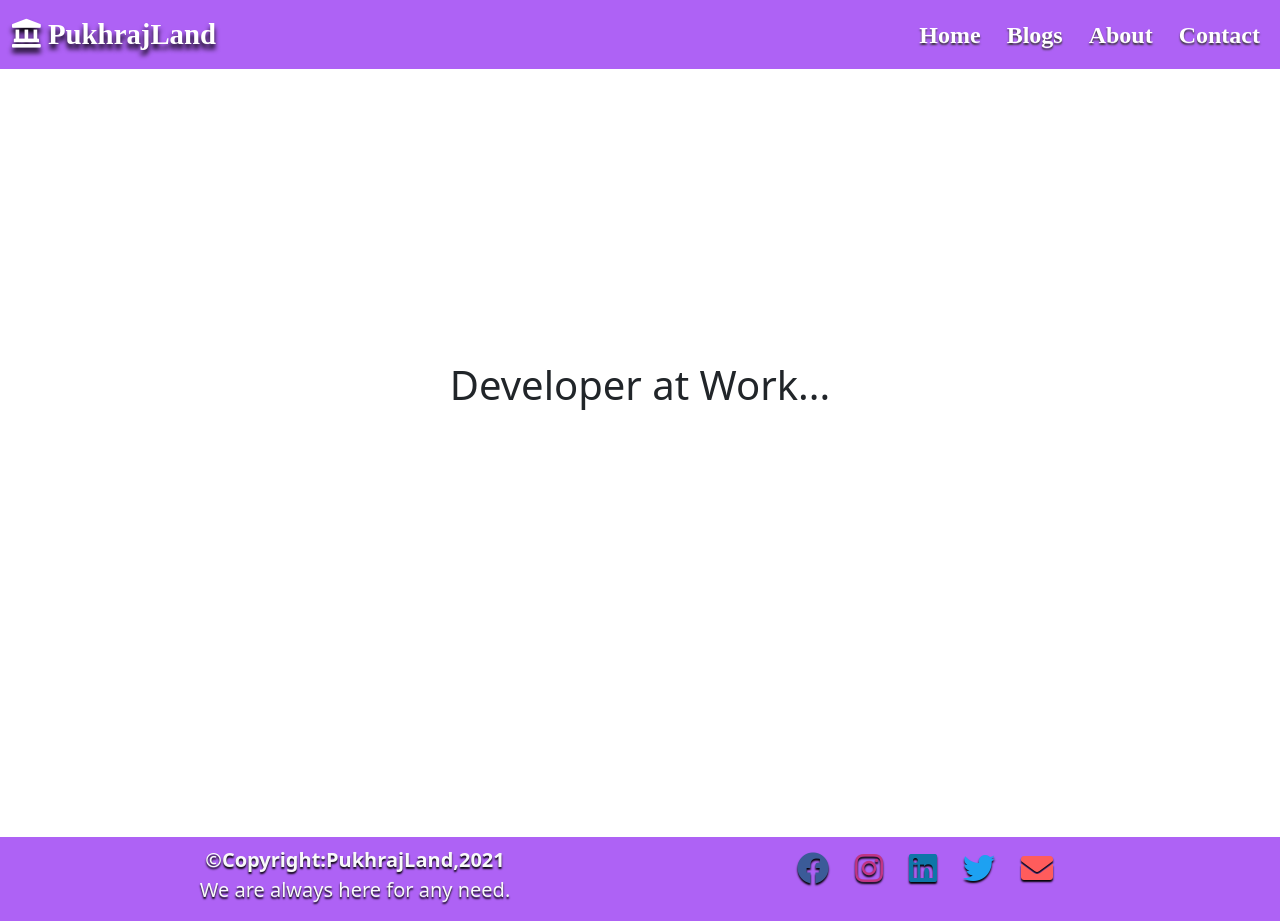
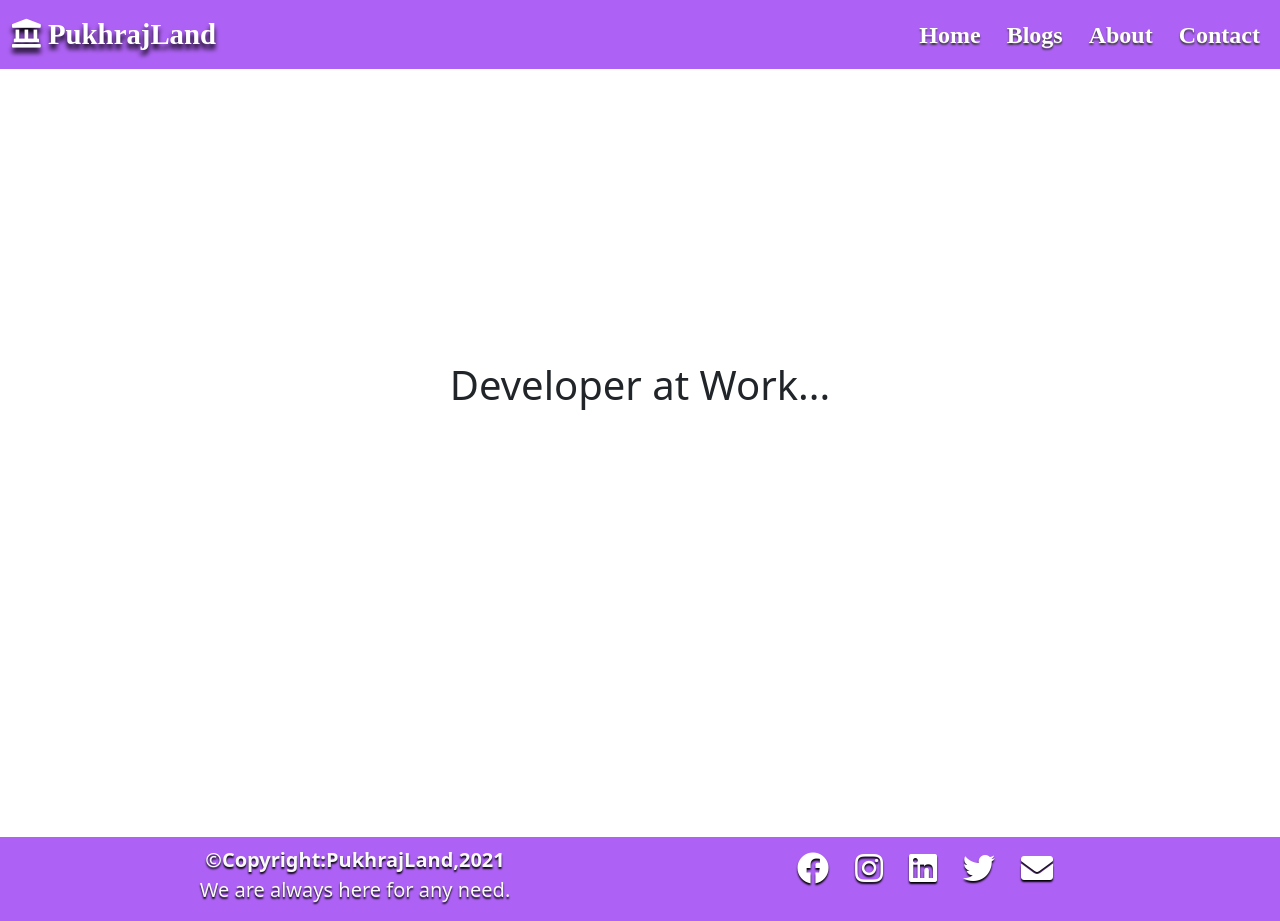
Before and after one commit to pukhraj1999/ReactLiveWebsite, a React (Create React App) app: page /ReactLiveWebsite/underconstruction in a window 1280 px wide. Built offline with nearby package versions, Linux system fonts and the light colour scheme; a web font is replaced by a local one.

Commit message:
icon fix

```diff
--- a/src/WebPages/Footer/Footer.css
+++ b/src/WebPages/Footer/Footer.css
@@ -4,22 +4,22 @@
   text-shadow: 0 2px 2px black;
 }
 .fa-facebook {
-  color: rgb(59, 91, 152);
+  color: white;
 }
 .fa-linkedin {
-  color: #0e76a8;
+  color: white;
 }
 
 .fa-twitter {
-  color: #1da1f2;
+  color: white;
 }
 
 .fa-whatsapp {
-  color: #25d366;
+  color: white;
 }
 .fa-instagram {
-  color: rgb(193, 53, 132);
+  color: white;
 }
 .fa-envelope {
-  color: rgb(255, 92, 92);
+  color: white;
 }
```
